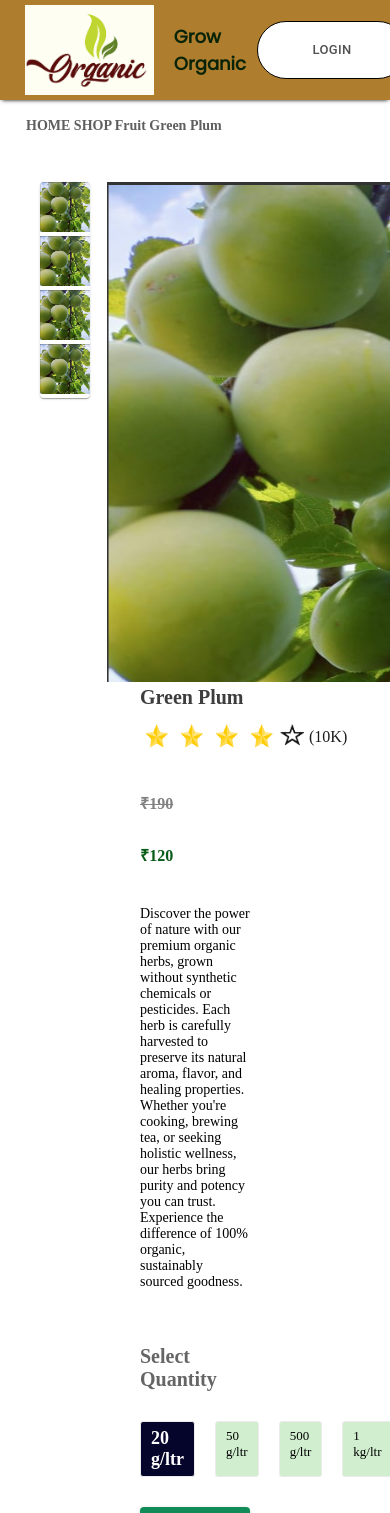
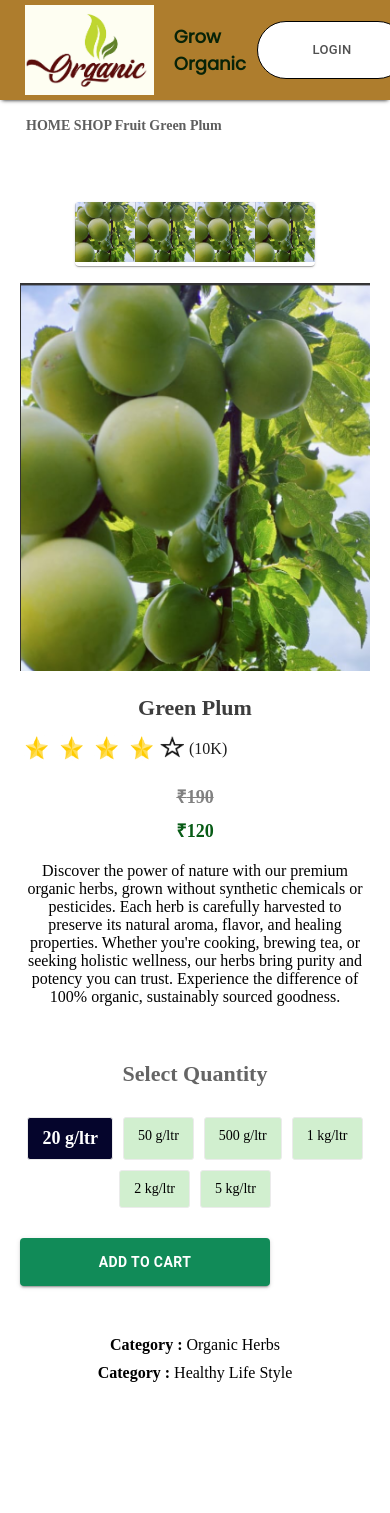
Before and after one commit to Bhawana-lab/Projects, a React app: page /product/10 in a window 390 px wide. Shown: the top 1513 px of the page. Built offline with nearby package versions, Linux system fonts and the light colour scheme; the HTML template or start-up script is replaced by a standard one.

Commit message:
Made product display responsive

```diff
--- a/src/DisplayProduct.css
+++ b/src/DisplayProduct.css
@@ -121,57 +121,223 @@ margin: 0px 140px;
     background-color: rgb(5, 5, 44);;
 }
 
-@media (max-width: 768px) {
+.productdisplay {
+  display: flex;
+  margin: 0px 140px;
+  gap: 30px;
+}
+
+.productdisplay-left {
+  display: flex;
+  gap: 17px;
+}
+
+.productdisplay-img-list {
+  display: flex;
+  flex-direction: column;
+  gap: 16px;
+  margin-left: -100px;
+}
+
+.productdisplay-img-list img {
+  height: 163px;
+  cursor: pointer;
+  object-fit: cover;
+}
+
+.productdisplay-img img {
+  width: 580px;
+  height: 500px;
+  object-fit: contain;
+}
+
+.productdisplay-right {
+  margin: 0px 40px;
+  display: flex;
+  flex-direction: column;
+}
+
+.productdisplay-right h1 {
+  color: #3d3d3d;
+  font-size: 40px;
+  font-weight: 700;
+}
+
+.productdisplay-right-star {
+  display: flex;
+  align-items: center;
+  margin-top: 13px;
+  gap: 5px;
+  color: #1c1c1c;
+  font-size: 16px;
+}
+
+.productdisplay-right-star img {
+  height: 30px;
+  width: 30px;
+}
+
+.dull-star img {
+  height: 24px;
+  width: 24px;
+}
+
+.productdisplay-right-prices {
+  display: flex;
+  margin: 40px 0px;
+  gap: 30px;
+  font-size: 24px;
+  font-weight: 700;
+}
+
+.productdisplay-right-price-old {
+  color: #818181;
+  text-decoration: line-through;
+}
+
+.productdisplay-right-price-new {
+  color: #075b15;
+}
+
+.productdisplay-right-size h1 {
+  margin-top: 55px;
+  color: #656565;
+  font-size: 20px;
+  font-weight: 600;
+}
+
+.productdisplay-right-sizes {
+  display: flex;
+  flex-wrap: wrap;
+  margin: 30px 0px;
+  gap: 20px;
+}
+
+.productdisplay-right-sizes div {
+  padding: 18px 24px;
+  background: #d1efcf;
+  border: 1px solid #ebebeb;
+  border-radius: 3px;
+  cursor: pointer;
+  transition: all 0.3s ease-in-out;
+}
+
+.productdisplay-right-sizes div:hover {
+  color: white;
+  background-color: rgb(26, 26, 89);
+}
+
+.productdisplay-right Button {
+  padding: 16px 40px;
+  width: 200px;
+  font-size: 16px;
+  font-weight: 600;
+  color: white;
+  background: #118b58;
+  margin-bottom: 40px;
+  border: none;
+  outline: none;
+  cursor: pointer;
+}
+
+.productdisplay-right-category {
+  margin-top: 10px;
+}
+
+.productdisplay-right-category span {
+  font-weight: 600;
+}
+
+.productdisplay-right-sizes .selected {
+  color: white;
+  font-size: large;
+  font-weight: 600;
+  background-color: rgb(5, 5, 44);
+}
+
+@media (max-width: 992px) {
   .productdisplay {
     flex-direction: column;
+    margin: 0px 60px;
     align-items: center;
+    gap: 40px;
   }
 
-  .productdisplay-left,
+  .productdisplay-left {
+    flex-direction: column;
+    align-items: center;
+    margin: 0;
+  }
+
+  .productdisplay-img img {
+    width: 100%;
+    max-width: 500px;
+    height: auto;
+  }
+
+  .productdisplay-img-list {
+    flex-direction: row;
+    margin: 20px 0 0;
+    gap: 12px;
+  }
+
+  .productdisplay-img-list img {
+    width: 60px;
+    height: 60px;
+  }
+
   .productdisplay-right {
+    margin: 0;
     width: 100%;
+    text-align: center;
+  }
+
+  .productdisplay-right-prices {
+    justify-content: center;
+  }
+}
+
+@media (max-width: 600px) {
+  .productdisplay {
+    margin: 0px 20px;
+    gap: 20px;
+  }
+
+  .productdisplay-img img {
+    width: 100%;
+    max-width: 350px;
+    height: auto;
   }
 
   .productdisplay-right h1 {
     font-size: 22px;
   }
 
-  .productdisplay-right-description {
-    font-size: 15px;
-  }
-
-  .productdisplay-right-sizes div {
-    font-size: 13px;
-    padding: 6px 10px;
-  }
-
-  .productdisplay-img-list img {
-    width: 50px;
-    height: 50px;
-  }
-}
-
-@media (max-width: 480px) {
-  .productdisplay-right h1 {
-    font-size: 20px;
-  }
-
   .productdisplay-right-prices {
     flex-direction: column;
-    align-items: flex-start;
+    align-items: center;
+    gap: 10px;
+    margin: 20px 0;
   }
 
   .productdisplay-right-price-old,
   .productdisplay-right-price-new {
-    font-size: 16px;
+    font-size: 18px;
   }
 
-  .productdisplay-right-description {
+  .productdisplay-right-sizes {
+    justify-content: center;
+    gap: 10px;
+  }
+
+  .productdisplay-right-sizes div {
     font-size: 14px;
+    padding: 10px 14px;
   }
 
   .productdisplay-right button {
     width: 100%;
+    max-width: 250px;
     padding: 12px;
     font-size: 14px;
   }
--- a/src/Hero.css
+++ b/src/Hero.css
@@ -1,67 +1,72 @@
 
-.hero{
+.hero {
   height: 100vh;
   background-image: url("https://static.vecteezy.com/system/resources/previews/043/169/839/non_2x/ai-generated-white-background-with-orange-leaves-free-photo.jpeg");
+  background-size: cover;
+  background-position: center;
+  display: flex;
+  align-items: center;
+  justify-content: center;
+  padding: 2rem;
   overflow: hidden;
-    object-fit: contain;
   margin-bottom: 50px;
 }
-.hero-left{
+
+.hero-left {
   flex: 1;
   display: flex;
   flex-direction: column;
   justify-content: center;
-    gap: 20px;
-    padding-left: 180px;
-    line-height: 1.1;
-
-}
-.hero-left h2{
-    color: #090909;
-    font-size: 20px;
-    margin-left: 900px;
-    padding-top: 20px;
-    font-weight: 600;
-}
- .hero-left p{
-    color: #171717;
-    font-size: 100px;
-    font-weight: 700;
-    z-index: 1;
-    margin-top: 70px;
-    margin-left: 500px ;
- }
-.hero-hand-icon{
-    margin-left: 77px;
+  gap: 1rem;
+  text-align: left;
 }
 
-.hero-hand-icon{
+.hero-left h2 {
+  color: #090909;
+  font-size: clamp(1.2rem, 2.5vw, 2rem);
+  font-weight: 600;
+  margin: 0;
+}
+
+.hero-left p {
+  color: #171717;
+  font-size: clamp(1.5rem, 6vw, 3rem);
+  font-weight: 700;
+  margin: 0.5rem 0;
+}
+
+.hero-hand-icon {
   display: flex;
   align-items: center;
-    gap: 20px;
+  gap: 1rem;
+}
 
+.hero-hand-icon img {
+  width: clamp(120px, 25vw, 250px);
+  height: auto;
+}
 
-}
-.hero-hand-icon img{
-    margin-left: 40px;
-    margin-top: 14px;
-    width: 250px;
-     height: 200px;
-}
-.hero-latest-btn{
+.hero-latest-btn {
   display: flex;
+  align-items: center;
   justify-content: center;
-    align-items: center;
-    margin-top: -100px;
-    height: 70px;
-    width: 310px;
+  gap: 0.8rem;
+  margin-top: 1.5rem;
+  padding: 0.8rem 1.5rem;
   border-radius: 75px;
   background: rgb(21, 22, 70);
   color: white;
-    font-size: 22px;
+  font-size: clamp(1rem, 2vw, 1.2rem);
   font-weight: 500;
+  cursor: pointer;
 }
-.hero-right{
+
+.hero-latest-btn img {
+  width: 40px;
+  height: auto;
+}
+
+.hero-right {
   flex: 1;
   display: flex;
   align-items: center;
@@ -72,52 +77,33 @@
 @media (max-width: 768px) {
   .hero {
     flex-direction: column;
-    padding: 40px 20px;
     text-align: center;
+    height: auto;
+    padding: 2rem 1rem;
+  }
+
+  .hero-left {
+    align-items: center;
+    padding: 0;
   }
 
   .hero-hand-icon {
     justify-content: center;
   }
+}
 
-  .hero-left > div > p {
-    font-size: 24px;
+
+@media (max-width: 480px) {
+  .hero-left p {
+    font-size: 1.2rem;
   }
 
   .hero-latest-btn {
-    justify-content: center;
-  }
-
-  .hero-right {
-    width: 100%;
-    height: 250px;
-  }
-}
-
-@media (max-width: 480px) {
-  .hero-left h2 {
-    font-size: 20px;
-  }
-
-  .hero-hand-icon p {
-    font-size: 24px;
-  }
-
-  .hero-left > div > p {
-    font-size: 20px;
-  }
-
-  .hero-latest-btn {
-    font-size: 14px;
-    padding: 10px 16px;
+    font-size: 0.9rem;
+    padding: 0.6rem 1rem;
   }
 
   .hero-latest-btn img {
-    width: 20px;
-    height: 20px;
-  }
-
-  .hero-right {
-    height: 200px;
+    width: 28px;
   }
 }
--- a/src/Offers.css
+++ b/src/Offers.css
@@ -1,85 +1,110 @@
-.offers{
-    width: 65%;
-    height: 60vh;
+
+
+.offers {
+  width: 90%;
+  max-width: 1200px;
+  min-height: 60vh;
   display: flex;
   margin: auto;
-    padding: 0 140px;
+  padding: 2rem 3rem;
   margin-bottom: 40px;
-    background:linear-gradient(180deg,rgb(19, 214, 19) 10% , #e1ffea22 60%, rgb(99, 188, 99) );
+  border-radius: 20px;
+  background: linear-gradient(
+    180deg,
+    rgb(19, 214, 19) 10%,
+    #e1ffea22 60%,
+    rgb(99, 188, 99)
+  );
 }
-.offers-left{
+
+.offers-left {
   flex: 1;
   display: flex;
   flex-direction: column;
   justify-content: center;
+  gap: 1rem;
 }
-.offers-left p{
+
+.offers-left h1 {
+  font-size: clamp(1.5rem, 4vw, 2.5rem);
   color: #171717;
-    font-size:normal;
+  margin: 0;
+}
+
+.offers-left p {
+  color: #171717;
+  font-size: clamp(0.9rem, 2vw, 1.2rem);
   font-weight: 600;
 }
-.offers-left Button{
-    width: 282px;
-    height: 70px;
+
+.offers-left button {
+  width: fit-content;
+  padding: 0.8rem 2rem;
   border-radius: 35px;
   background: rgb(37, 145, 37);
   border: none;
   color: white;
-    font-size: 22px;
+  font-size: clamp(1rem, 2vw, 1.2rem);
   font-weight: 500;
-    margin-top: 30px;
+  margin-top: 20px;
   cursor: pointer;
+  transition: all 0.3s ease;
 }
-.offers-right{
-    height: 30px;
-    width: 35px;
+.offers-left button:hover {
+  background: rgb(28, 110, 28);
+}
+
+.offers-right {
   flex: 1;
   display: flex;
   align-items: center;
-    justify-content: flex-end;
-    padding-top: 200px;
+  justify-content: center;
+}
 
-}
-.offers-right img{
-   height: 230px;
-   margin-top: 40px;
-   margin-right: -50px;
+.offers-right img {
+  max-width: 100%;
+  height: auto;
+  object-fit: contain;
 }
 
 @media (max-width: 900px) {
   .offers {
-    padding: 40px 30px;
-    gap: 30px;
+    flex-direction: column;
+    text-align: center;
+    padding: 2rem;
+    gap: 2rem;
+  }
+
+  .offers-left {
+    align-items: center;
+  }
+
+  .offers-right img {
+    width: 60%;
+    margin: 0 auto;
+  }
+}
+
+
+@media (max-width: 600px) {
+  .offers {
+    padding: 1.5rem;
+    gap: 1.5rem;
   }
 
   .offers-left h1 {
-    font-size: 36px;
+    font-size: 1.6rem;
   }
 
   .offers-left p {
-    font-size: 16px;
-  }
+    font-size: 0.9rem;
   }
 
-@media (max-width: 600px) {
-  .offers {
-    flex-direction: column;
-    padding: 30px 20px;
-    gap: 20px;
-    text-align: center;
-  }
-
-  .offers-left, .offers-right {
-    flex: unset;
+  .offers-left button {
     width: 100%;
   }
 
-  .offers-left h1 {
-    font-size: 28px;
-  }
-
-  .offers-left p {
-    font-size: 14px;
-    margin-bottom: 20px;
+  .offers-right img {
+    width: 80%;
   }
 }
--- a/src/all_product.js
+++ b/src/all_product.js
@@ -1,4 +1,4 @@
-import Rojmerry from "./assets/Pages/rojmerry.png";
+import Rojmerry from "/src/assets/Pages/rojmerry.png";
 import Apple from "./assets/Pages/apple.png";
 import Camomile from "./assets/Pages/camomile.png";
 import Basil from "./assets/Pages/basil.png";
```
Lines whose indentation alone changed are shown as unchanged.
